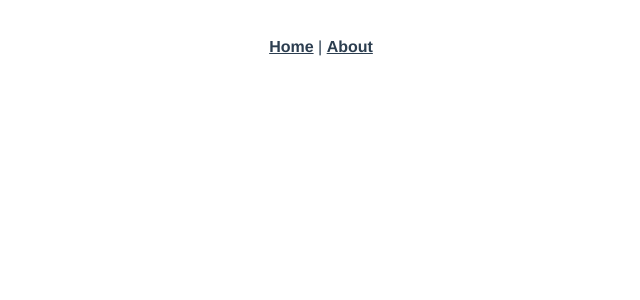
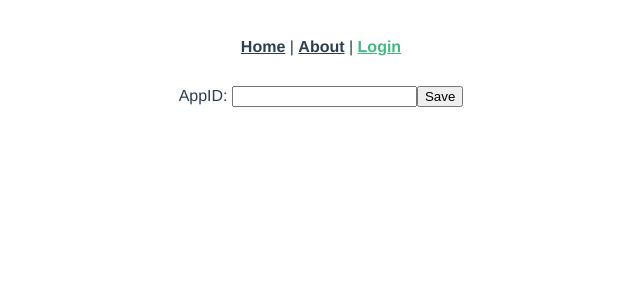
Before and after one commit to kodumbeats/homelab, a Vue app: page /login in a window 1280 px wide. Before the commit this address had no page. Shown: the top 300 px of the page, without its empty margins (319-959 px from the left). Built offline with nearby package versions, Linux system fonts and the light colour scheme.

Commit message:
add login page

```diff
--- a/src/App.vue
+++ b/src/App.vue
@@ -1,7 +1,8 @@
 <template>
   <div id="nav">
     <router-link to="/">Home</router-link> |
-    <router-link to="/about">About</router-link>
+    <router-link to="/about">About</router-link> |
+    <router-link to="/login">Login</router-link>
   </div>
   <router-view />
 </template>
--- a/src/router/index.ts
+++ b/src/router/index.ts
@@ -15,6 +15,12 @@ const routes: Array<RouteRecordRaw> = [
     // which is lazy-loaded when the route is visited.
     component: () =>
       import(/* webpackChunkName: "about" */ "../views/About.vue")
+  },
+  {
+    path: "/login",
+    name: "Login",
+    component: () =>
+      import(/* webpackChunkName: "about" */ "../views/Login.vue")
   }
 ];
 
--- /dev/null
+++ b/src/views/Login.vue
@@ -0,0 +1,19 @@
+<template>
+  <form>
+    <label
+      >AppID:
+      <input name="app" />
+    </label>
+    <button>Save</button>
+  </form>
+</template>
+<script>
+export default {
+  name: "Login",
+  data() {
+    return {
+      appId: ""
+    };
+  }
+};
+</script>
```
